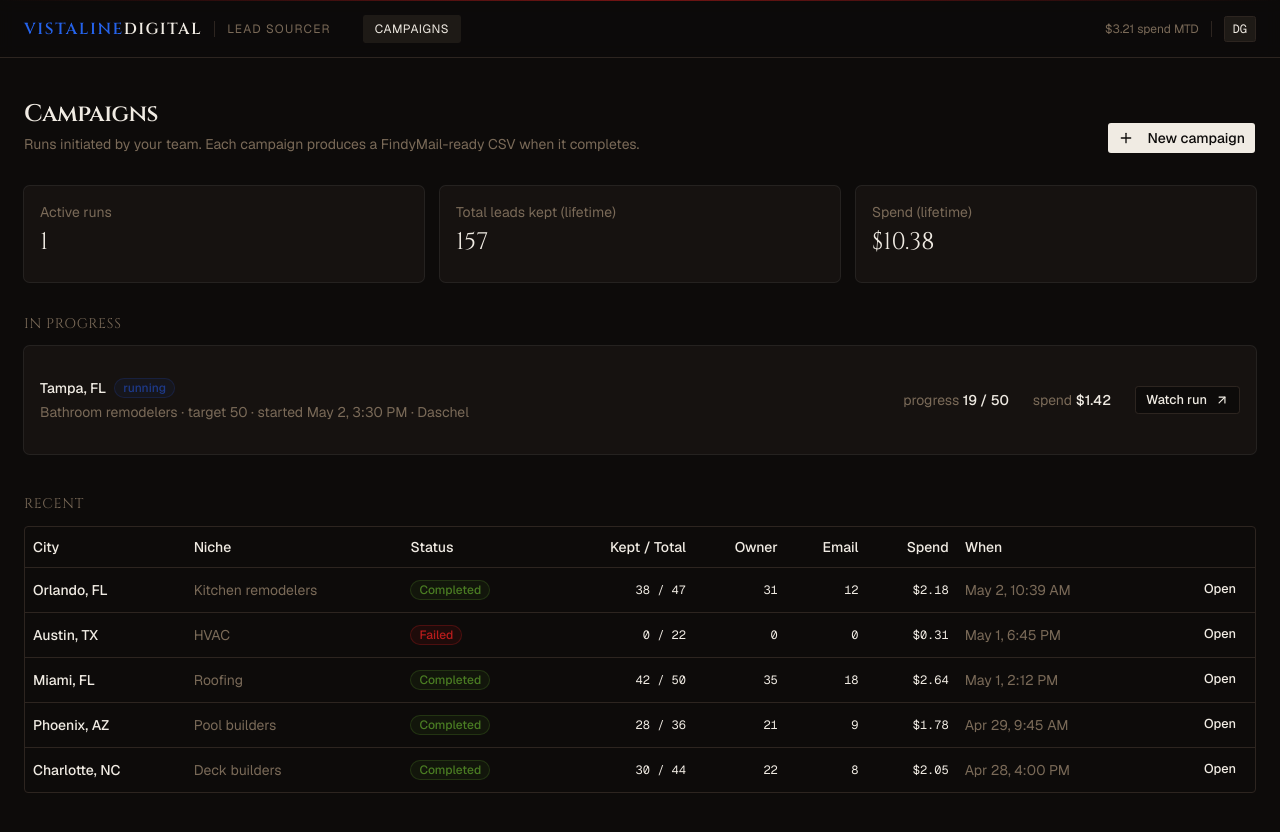
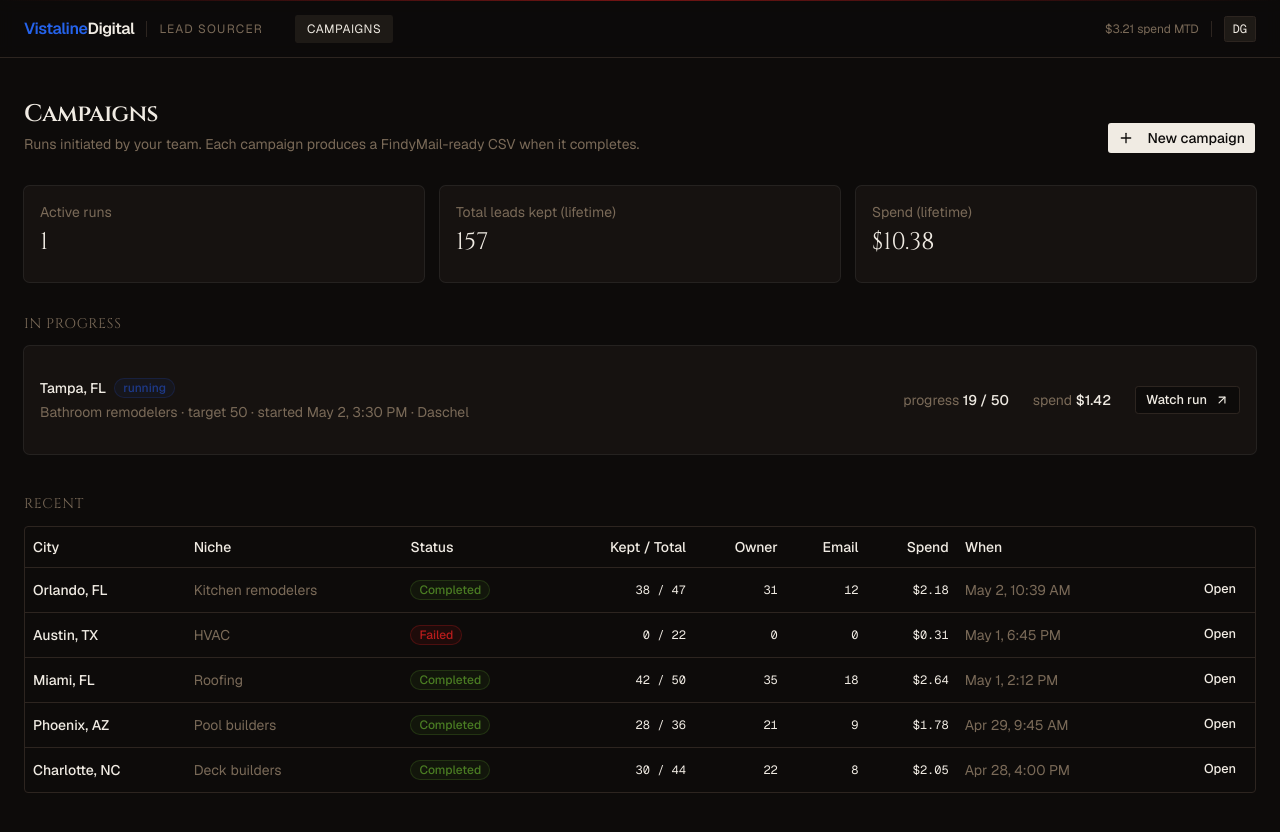
Before and after one commit to Sigismund7/vistaline-lead-sourcing-agent, a Next.js app in the folder frontend/: page /campaigns in a window 1280 px wide. Built offline with nearby package versions, Linux system fonts and the light colour scheme.

Commit message:
Logo wordmark back to Geist (OG font)

```diff
--- a/frontend/components/app-header.tsx
+++ b/frontend/components/app-header.tsx
@@ -15,7 +15,7 @@ export function AppHeader({ activePath }: { activePath?: string }) {
       <div className="h-px w-full bg-gradient-to-r from-transparent via-brand/60 to-transparent" />
       <div className="mx-auto flex h-14 max-w-7xl items-center gap-6 px-6">
         <Link href="/campaigns" className="flex items-center gap-3" data-testid="wordmark">
-          <span className="font-heading text-base font-semibold tracking-widest uppercase">
+          <span className="font-sans text-base font-semibold tracking-tight">
             <span className="text-[#2563eb]">Vistaline</span>
             <span className="text-foreground">Digital</span>
           </span>
```
